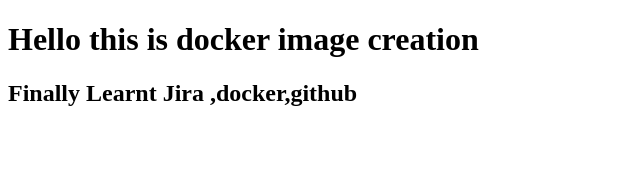
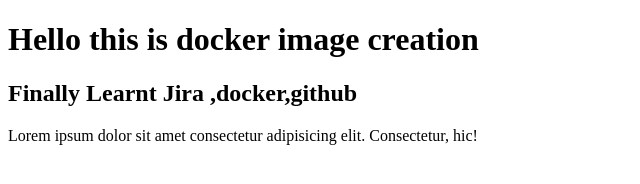
Before and after one commit to arabazap47/docker_demo, a plain HTML site: page index.html in a window 1280 px wide. Shown: the whole page, without its empty margins (0-640 px from the left). Drawn offline with Linux system fonts and the light colour scheme.

```diff
--- a/index.html
+++ b/index.html
@@ -8,5 +8,6 @@
 <body>
     <h1>Hello this is docker image creation</h1>
     <h2>Finally Learnt Jira ,docker,github</h2>
+    <p>Lorem ipsum dolor sit amet consectetur adipisicing elit. Consectetur, hic!</p>
 </body>
 </html>
```
Also changed, not shown: 1 other file.
